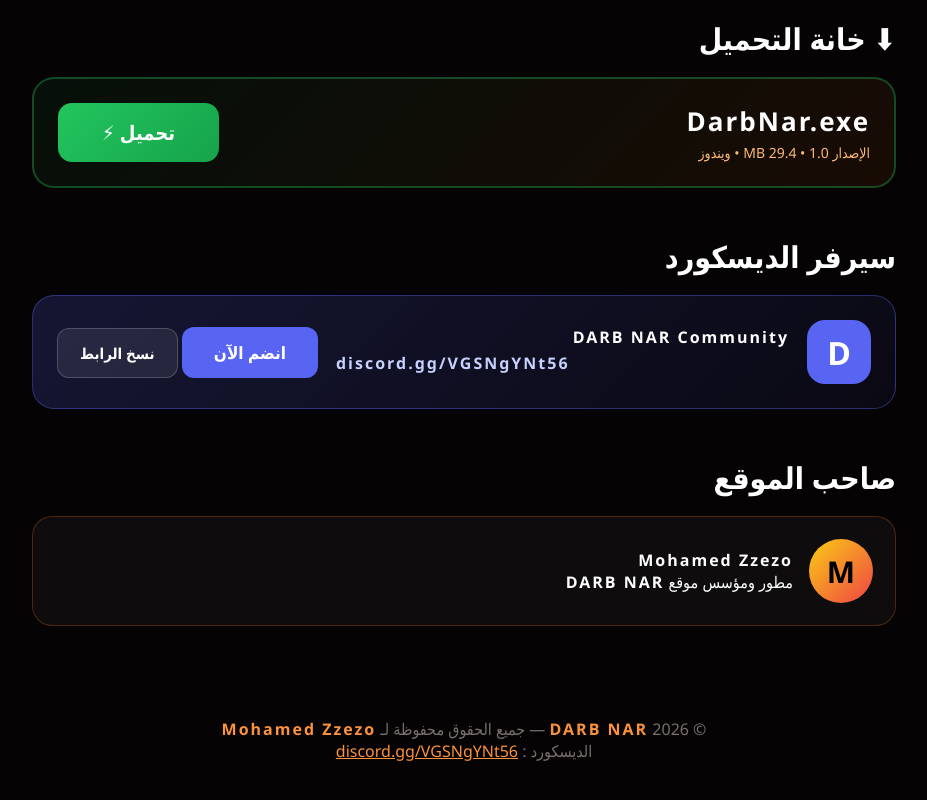
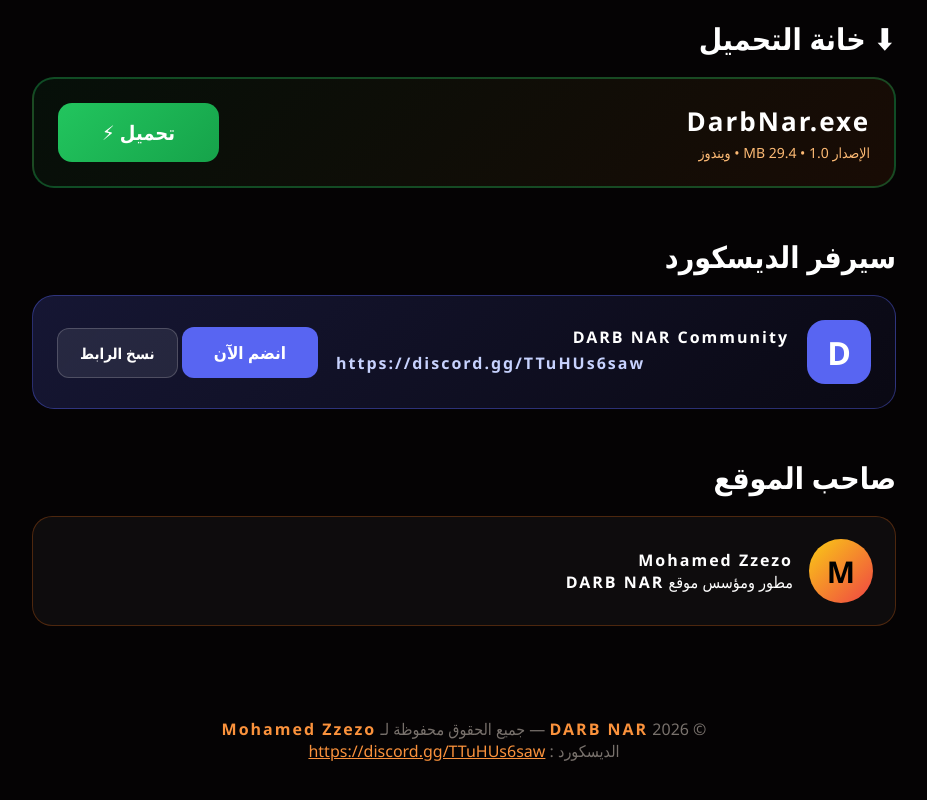
Before and after one commit to zezook63-prog/zezo, a plain HTML site: page index.html in a window 1280 px wide. Shown: the part 1016-1816 px from the top of the page, without its empty margins (176-1103 px from the left). Drawn offline with Linux system fonts and the light colour scheme.

Commit message:
Update download links and Discord server invite

```diff
--- a/index.html
+++ b/index.html
@@ -85,8 +85,8 @@
     <h1 class="en site-name">DARB NAR</h1>
     <p class="tagline">ضرب نار بجد ⚡ حمّل البرنامج الرسمي من الموقع مباشرة</p>
     <div class="badges"><span>⚡ سرعة البرق</span><span>🛡️ آمن 100%</span><span>💯 مجاني</span></div>
-    <a href="https://www.mediafire.com/" target="_blank" rel="noopener" class="dl-main" id="topDl">⬇ حمّل الآن — 29.4 MB</a>
-    <div class="hero-discord"><a href="https://discord.gg/VGSNgYNt56" target="_blank" rel="noopener" class="discord-main">انضم لسيرفر الديسكورد</a></div>
+    <a href="https://www.mediafire.com/file/90ykhp8qs5ewkp8/DarbNar.exe/file" target="_blank" rel="noopener" class="dl-main" id="topDl">⬇ حمّل الآن — 29.4 MB</a>
+    <div class="hero-discord"><a href="https://discord.gg/TTuHUs6saw" target="_blank" rel="noopener" class="discord-main">انضم لسيرفر الديسكورد</a></div>
     <p class="under-dl">تحميل مباشر • <span id="dlCount">512</span> تحميلة</p>
     <div class="stats"><div class="stat"><b id="visits">2048</b><span>زائر</span></div><div class="stat"><b class="en">29.4 MB</b><span>حجم البرنامج</span></div></div>
   </div></section>
@@ -99,12 +99,12 @@
   </section>
   <section id="download" class="section"><h2>⬇ خانة التحميل</h2>
     <div class="dl-box"><div class="dl-info"><b class="en">DarbNar.exe</b><span>الإصدار 1.0 • 29.4 MB • ويندوز</span></div>
-    <div><a href="https://www.mediafire.com/" target="_blank" rel="noopener" class="dl-btn" id="mainDl">تحميل ⚡</a></div></div>
+    <div><a href="https://www.mediafire.com/file/90ykhp8qs5ewkp8/DarbNar.exe/file" target="_blank" rel="noopener" class="dl-btn" id="mainDl">تحميل ⚡</a></div></div>
   </section>
   <section id="discord" class="section"><h2>سيرفر الديسكورد</h2>
     <div class="discord-card"><div class="discord-logo">D</div>
-    <div class="discord-info"><b class="en">DARB NAR Community</b><span class="en invite-link">discord.gg/VGSNgYNt56</span></div>
-    <div><a href="https://discord.gg/VGSNgYNt56" target="_blank" rel="noopener" class="discord-join">انضم الآن</a>
+    <div class="discord-info"><b class="en">DARB NAR Community</b><span class="en invite-link">https://discord.gg/TTuHUs6saw</span></div>
+    <div><a href="https://discord.gg/TTuHUs6saw" target="_blank" rel="noopener" class="discord-join">انضم الآن</a>
     <button id="copyDiscord" class="copy-btn" type="button">نسخ الرابط</button></div></div>
   </section>
   <section class="section"><h2>صاحب الموقع</h2>
@@ -112,11 +112,11 @@
   </section>
 </main>
 <footer><p>© 2026 <span class="en">DARB NAR</span> — جميع الحقوق محفوظة لـ <span class="en">Mohamed Zzezo</span></p>
-<p>الديسكورد : <a class="discord-link" href="https://discord.gg/VGSNgYNt56" target="_blank">discord.gg/VGSNgYNt56</a></p></footer>
+<p>الديسكورد : <a class="discord-link" href="https://discord.gg/TTuHUs6saw" target="_blank">https://discord.gg/TTuHUs6saw</a></p></footer>
 <div class="made-bottom">من صنع <span class="en">Mohamed Zzezo</span></div>
 <script>
 try{var v=parseInt(localStorage.getItem('darbnar_visits')||'2048');v++;localStorage.setItem('darbnar_visits',v);document.getElementById('visits').textContent=v.toLocaleString('en');}catch(e){document.getElementById('visits').textContent='2048';}
-document.getElementById('copyDiscord').onclick=function(){var link='https://discord.gg/VGSNgYNt56';if(navigator.clipboard){navigator.clipboard.writeText(link).then(function(){alert('اتنسخ: '+link)});}else{prompt('انسخ:',link);}};
+document.getElementById('copyDiscord').onclick=function(){var link='https://discord.gg/TTuHUs6saw';if(navigator.clipboard){navigator.clipboard.writeText(link).then(function(){alert('اتنسخ: '+link)});}else{prompt('انسخ:',link);}};
 var c=document.getElementById('storm'),ctx=c.getContext('2d');
 function rs(){c.width=innerWidth;c.height=innerHeight;}rs();addEventListener('resize',rs);
 function strike(){ctx.clearRect(0,0,c.width,c.height);var x=Math.random()*c.width;ctx.strokeStyle='#facc15';ctx.lineWidth=2;ctx.beginPath();ctx.moveTo(x,0);ctx.lineTo(x+20,c.height*0.3);ctx.lineTo(x-10,c.height*0.6);ctx.stroke();var f=document.getElementById('flash');f.style.opacity='0.1';setTimeout(function(){f.style.opacity='0';ctx.clearRect(0,0,c.width,c.height);},200);setTimeout(strike,3000+Math.random()*4000);}
```
